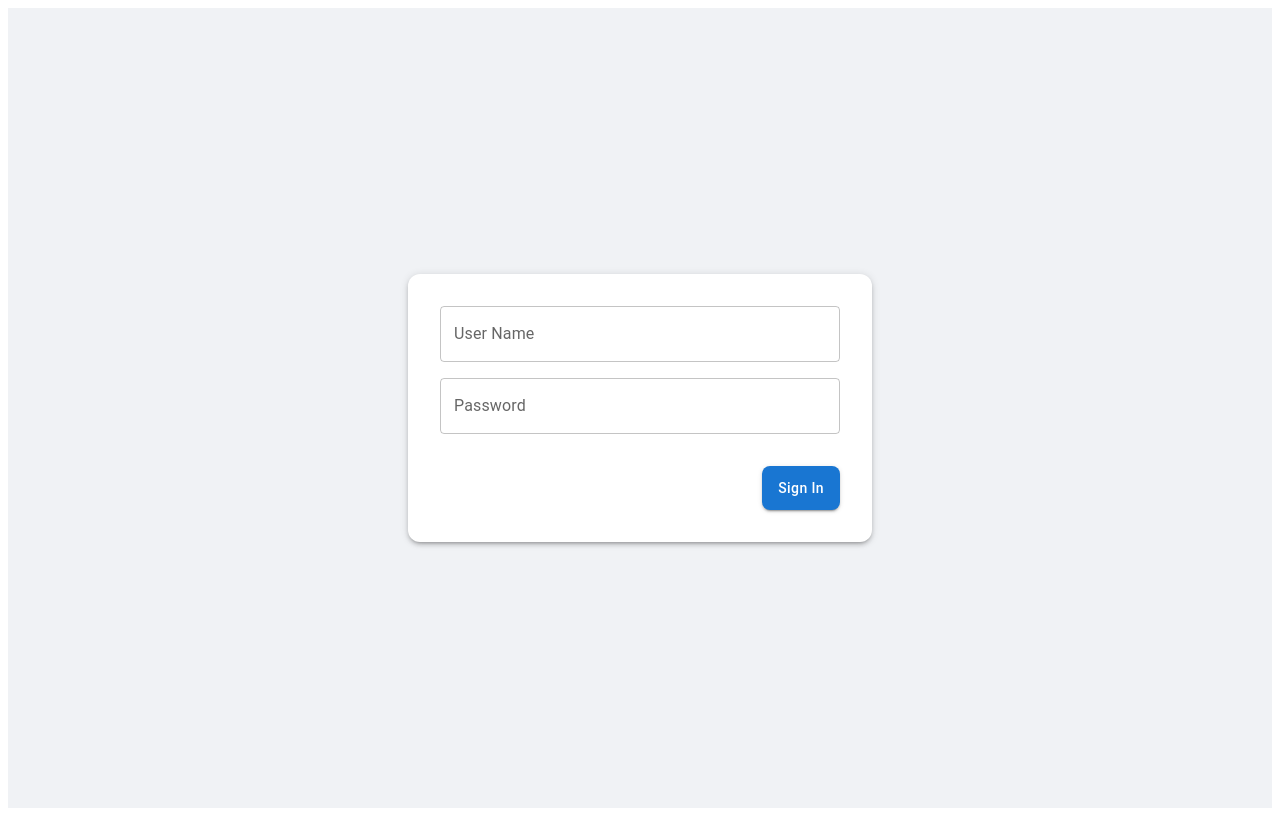
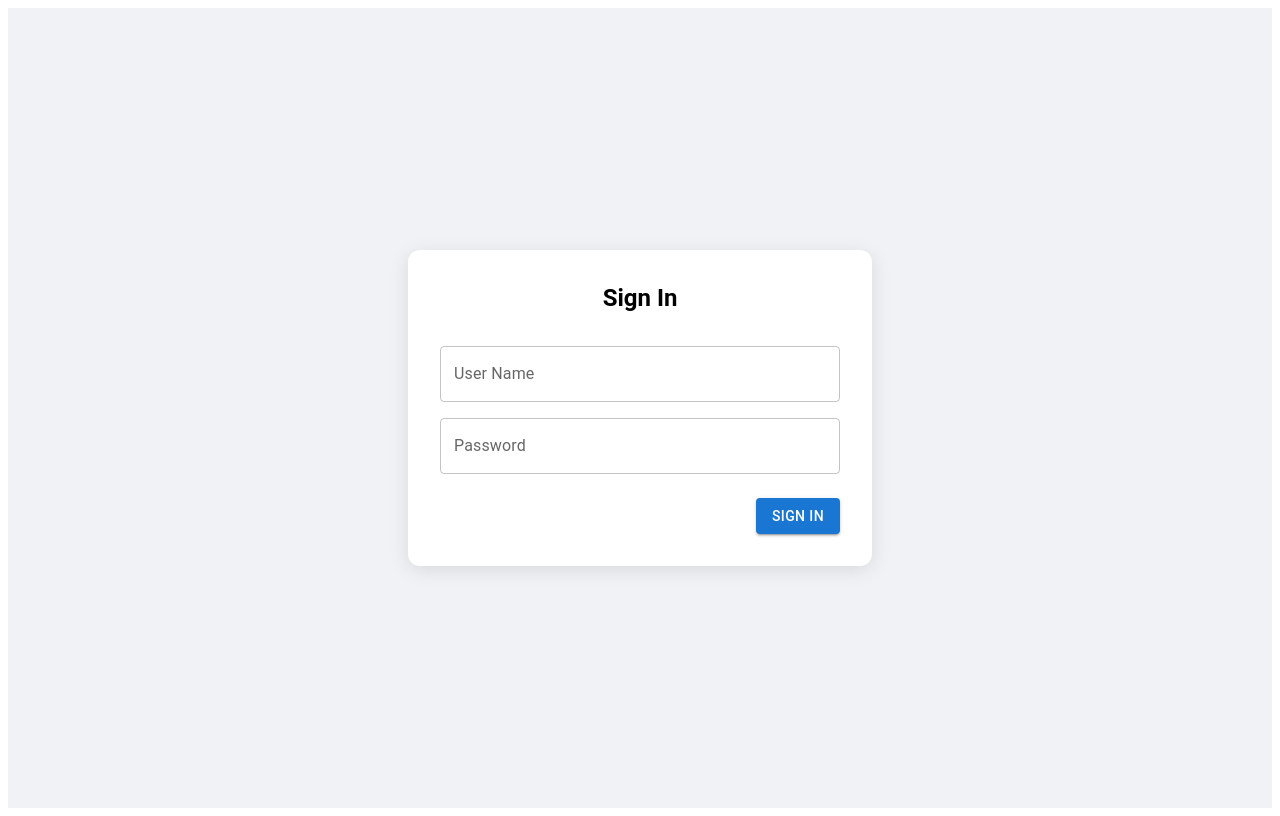
Before and after one commit to SachinthaNimesh370/EduSpark-Scholarship-Management-System-Frontend, a React (Vite) app: page / in a window 1280 px wide. Built offline with nearby package versions, Linux system fonts and the light colour scheme.

Commit message:
add component

```diff
--- a/package.json
+++ b/package.json
@@ -15,6 +15,7 @@
     "@mui/icons-material": "^7.0.1",
     "@mui/material": "^7.0.1",
     "@mui/styled-engine-sc": "^7.0.1",
+    "@mui/styles": "^6.4.11",
     "react": "^19.0.0",
     "react-dom": "^19.0.0",
     "styled-components": "^6.1.17"
--- a/src/pages/auth/SignInPage.jsx
+++ b/src/pages/auth/SignInPage.jsx
@@ -1,7 +1,10 @@
 import React from 'react';
-import { Box, Grid, TextField, Button } from '@mui/material';
+import { Box, Grid, TextField, Button,Typography } from '@mui/material';
+import useStyles from './SignInStyles'; // Import the styles
 
 function SignInPage() {
+  const classes = useStyles();
+
   function InputField({ id, label, type, autoComplete }) {
     return (
       <TextField
@@ -17,45 +20,24 @@ function SignInPage() {
   }
 
   return (
-    <Box
-      display="flex"
-      justifyContent="center"
-      alignItems="center"
-      minHeight="100vh"
-      sx={{ backgroundColor: '#f0f2f5' }} // Light page background
-    >
-      <Box
-        sx={{
-          borderRadius: 3,
-          minWidth: 320,
-          maxWidth: 400,
-          width: '100%',
-          padding: 4,
-          backgroundColor: '#ffffff',
-          boxShadow: 3, // subtle shadow
-        }}
-      >
-        <Grid container spacing={2} marginBottom={4}>
+    <Box className={classes.root}>
+      <Box className={classes.card}>
+      <Typography variant="h5"
+                  align="center"
+                  gutterBottom
+                  sx={{ fontWeight: 'bold', marginBottom: 4 }}
+                >Sign In</Typography>
+
+          <Grid container spacing={2} className={classes.inputWrapper}>
           <Grid size={12}>
-            <InputField id="username" label="User Name" type="text" autoComplete="off"/>
+            <InputField id="username" label="User Name" type="text" autoComplete="off" />
           </Grid>
           <Grid size={12}>
             <InputField id="password" label="Password" type="password" autoComplete="new-password" />
           </Grid>
         </Grid>
-        <Grid size={6} display="flex" justifyContent="flex-end" alignContent='flex-end'>
-          <Button
-            variant="contained"
-            sx={{
-              textTransform: 'none',
-              borderRadius: 2,
-              paddingY: 1.2,
-              backgroundColor: '#1976d2',
-              '&:hover': {
-                backgroundColor: '#115293',
-              },
-            }}
-          >
+        <Grid size={12} className={classes.buttonWrapper}>
+          <Button variant="contained" className={classes.button}>
             Sign In
           </Button>
         </Grid>
--- /dev/null
+++ b/src/pages/auth/SignInStyles.js
@@ -0,0 +1,42 @@
+import { makeStyles } from '@mui/styles';
+
+const useStyles = makeStyles({
+  root: {
+    minHeight: '100vh',
+    display: 'flex',
+    justifyContent: 'center',
+    alignItems: 'center',
+    backgroundColor: '#f0f2f5',
+  },
+  card: {
+    borderRadius: 12,
+    minWidth: 320,
+    maxWidth: 400,
+    width: '100%',
+    padding: '32px',
+    backgroundColor: '#ffffff',
+    boxShadow: '0px 4px 20px rgba(0,0,0,0.1)',
+  },
+  inputWrapper: {
+    marginBottom: '24px',
+  },
+  text:{
+    variant:"h5" ,
+    align:"center" ,
+  },
+  buttonWrapper: {
+    display: 'flex',
+    justifyContent: 'flex-end',
+  },
+  button: {
+    textTransform: 'none',
+    borderRadius: 8,
+    padding: '10px 24px',
+    backgroundColor: '#1976d2',
+    '&:hover': {
+      backgroundColor: '#115293',
+    },
+  },
+});
+
+export default useStyles;
```
Also changed, not shown: 1 other file (tests, documents, lock files or other folders).
